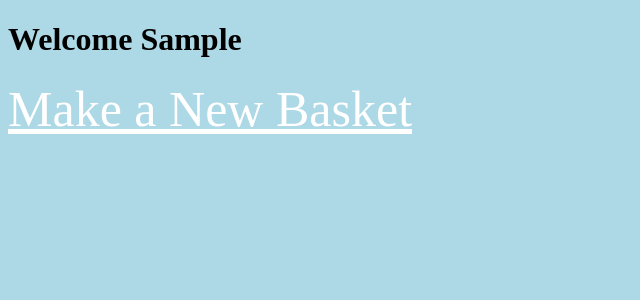
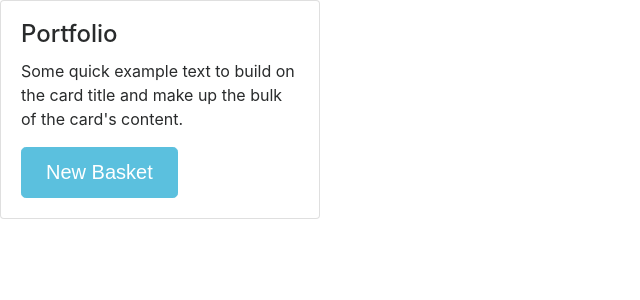
Before and after one commit to kylemaa/Futuro, a Django app: template futuro/apps/first_app/templates/first_app/index.html in a window 1280 px wide. Shown: the top 300 px of the page, without its empty margins (0-640 px from the left). Run offline with Django 3.2, Linux system fonts and the light colour scheme; the template is opened without the code that fills it: most values are stand-ins (such as "Sample title", 1, 10 or a date in 2020); parts of the project's set-up code (start-up, migrations or seed data) failed here and were passed over; some libraries are stand-ins or nearby versions.

Commit message:
Edited the index.html layout

```diff
--- a/futuro/apps/first_app/templates/first_app/index.html
+++ b/futuro/apps/first_app/templates/first_app/index.html
@@ -1,15 +1,68 @@
 <!DOCTYPE html>
 {% load static %}
-<html>
+<html lang="en">
+<head>
+  <title>Bootstrap Example</title>
+  <meta charset="utf-8">
+  <meta name="viewport" content="width=device-width, initial-scale=1">
+  <link rel="stylesheet" href="https://maxcdn.bootstrapcdn.com/bootstrap/4.0.0-alpha.6/css/bootstrap.min.css" integrity="sha384-rwoIResjU2yc3z8GV/NPeZWAv56rSmLldC3R/AZzGRnGxQQKnKkoFVhFQhNUwEyJ" crossorigin="anonymous">
+  <script src="https://code.jquery.com/jquery-3.1.1.slim.min.js" integrity="sha384-A7FZj7v+d/sdmMqp/nOQwliLvUsJfDHW+k9Omg/a/EheAdgtzNs3hpfag6Ed950n" crossorigin="anonymous"></script>
+  <script src="https://cdnjs.cloudflare.com/ajax/libs/tether/1.4.0/js/tether.min.js" integrity="sha384-DztdAPBWPRXSA/3eYEEUWrWCy7G5KFbe8fFjk5JAIxUYHKkDx6Qin1DkWx51bBrb" crossorigin="anonymous"></script>
+  <script src="https://maxcdn.bootstrapcdn.com/bootstrap/4.0.0-alpha.6/js/bootstrap.min.js" integrity="sha384-vBWWzlZJ8ea9aCX4pEW3rVHjgjt7zpkNpZk+02D9phzyeVkE+jo0ieGizqPLForn" crossorigin="anonymous"></script>
 
-<link rel="stylesheet" type="text/css" href="{% static 'first_app/dashboard.css' %}" />
-<head>
-	<title></title>
 </head>
 <body>
-<h1>Welcome {{this_user}}</h1>
-{% csrf_token %}
 
-<a href="/basket" shape="rect">Make a New Basket</a>
+
+<div class="card" style="width: 20rem;">
+  <!--img class="card-img-top" src="..." alt="Card image cap"-->
+  <div class="card-block">
+    <h4 class="card-title">Portfolio</h4>
+    <p class="card-text">Some quick example text to build on the card title and make up the bulk of the card's content.</p>
+
+<div <!--class="container"-->
+  <!--h2>Activate Modal with JavaScript</h2-->
+  <!-- Trigger the modal with a button -->
+  <button type="button" class="btn btn-info btn-lg" id="myBtn">New Basket</button>
+
+  <!-- Modal -->
+  <div class="modal fade" id="myModal" role="dialog">
+    <div class="modal-dialog">
+
+      <!-- Modal content-->
+      <div class="modal-content">
+        <div class="modal-header">
+          <button type="button" class="close" data-dismiss="modal">&times;</button>
+          <h4 class="modal-title">Choose from Groups</h4>
+        </div>
+        <div class="modal-body">
+          <h3>Welcome {{this_user}}</h3>
+		  {% csrf_token %}
+          <p>
+          	Lorem ipsum dolor sit amet, consectetur adipiscing elit. Quisque et egestas velit. Orci varius natoque penatibus et magnis dis parturient montes, nascetur ridiculus mus. Nullam posuere accumsan lacus, quis aliquam erat fermentum ac. Sed et condimentum risus, a pellentesque nulla. Aenean dignissim ornare nunc, quis vulputate felis cursus sit amet. Nunc viverra, nulla vitae accumsan aliquet, massa magna luctus lacus, vel luctus odio nunc lobortis justo. Nam sit amet dolor at orci feugiat ultrices eu sed mauris. Mauris sit amet ex sed velit eleifend lacinia at in elit. Morbi feugiat ligula suscipit urna placerat ultrices. Cras vitae scelerisque enim.
+          </p>
+		</div>
+        <div class="modal-footer">
+          <button type="button" class="btn btn-default" data-dismiss="modal">Close</button>
+        </div>
+      </div>
+
+    </div>
+  </div>
+
+</div>
+
+  </div>
+</div>
+
+
+<script>
+$(document).ready(function(){
+    $("#myBtn").click(function(){
+        $("#myModal").modal({backdrop:true});
+    });
+});
+</script>
+
 </body>
 </html>
```
